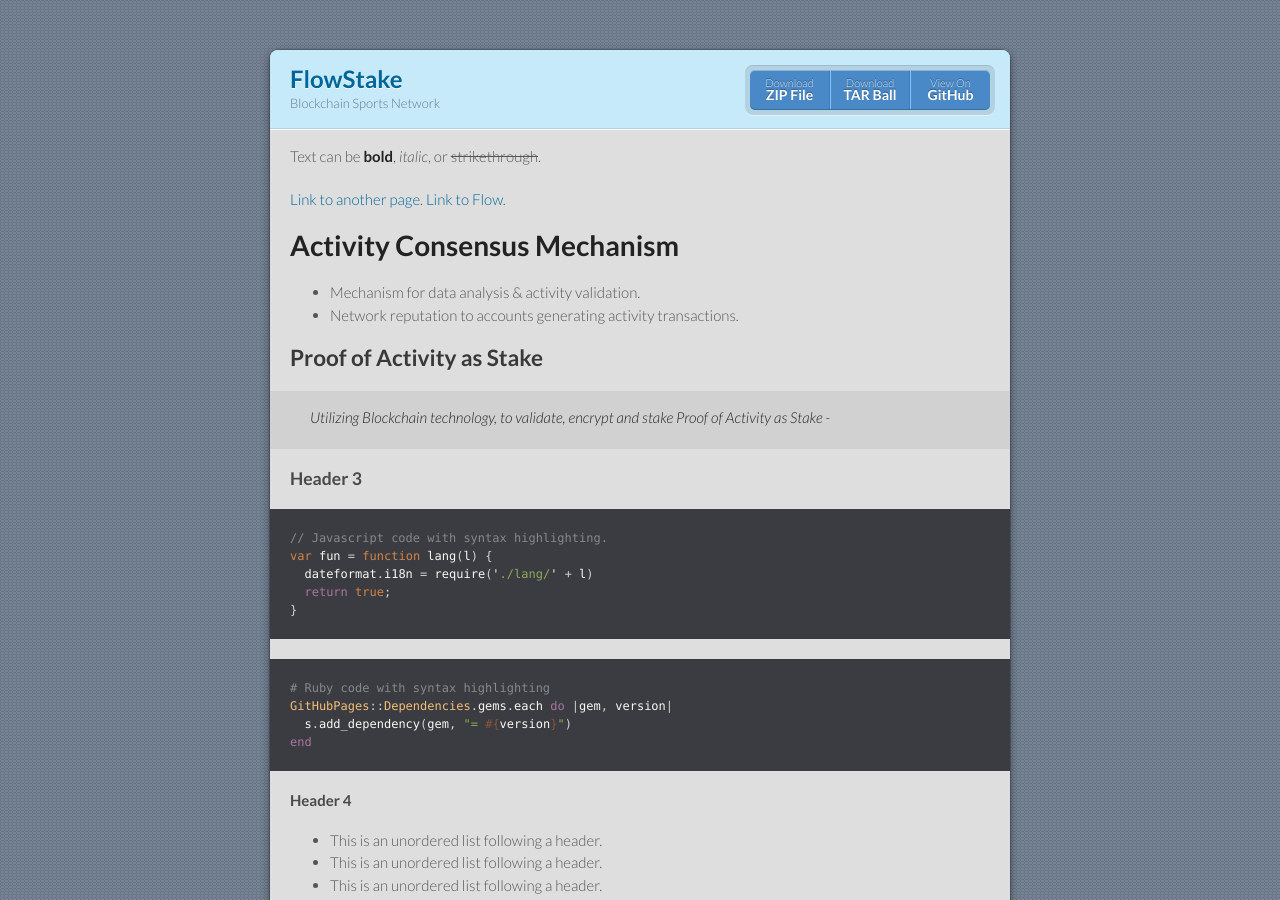
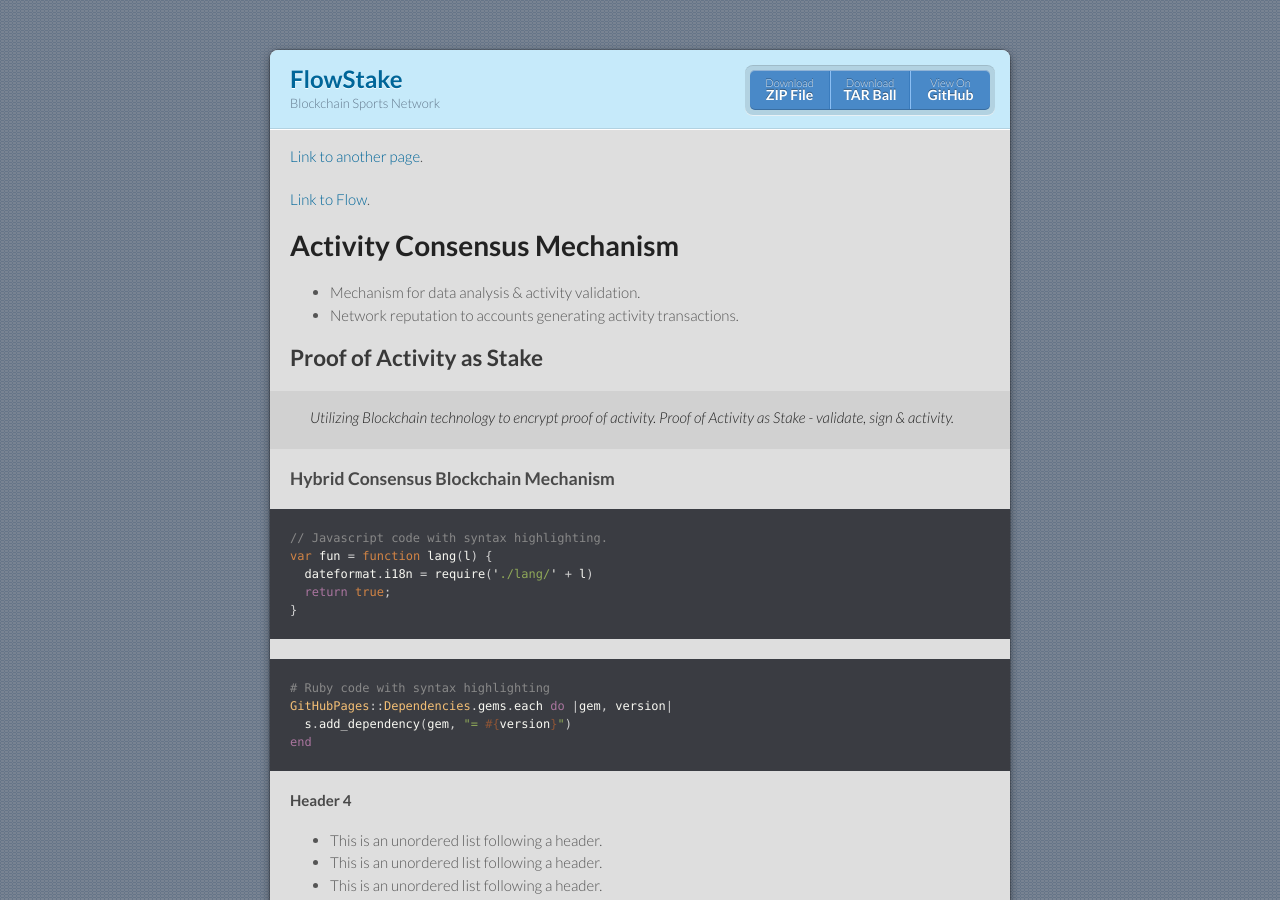
Before and after one commit to flowstake/flowstake.github.io, a Jekyll site: the page built from index.md, in a window 1280 px wide and 900 px high. Built offline with Jekyll 4.4.1, drawn with Linux system fonts in a browser that asks for light colours.

Commit message:
Update index.md

````diff
--- a/index.md
+++ b/index.md
@@ -2,9 +2,9 @@
 layout: default
 ---
 
-Text can be **bold**, _italic_, or ~~strikethrough~~.
 
 [Link to another page](./another-page.html).
+
 [Link to Flow](./flow.html).
 
 
@@ -16,11 +16,11 @@ Text can be **bold**, _italic_, or ~~strikethrough~~.
 
 ## Proof of Activity as Stake
 
-> Utilizing Blockchain technology, to validate, encrypt and stake
-> Proof of Activity as Stake -
+> Utilizing Blockchain technology to encrypt proof of activity.
+> Proof of Activity as Stake - validate, sign & activity.
 >
 
-### Header 3
+### Hybrid Consensus Blockchain Mechanism
 
 ```js
 // Javascript code with syntax highlighting.
````
